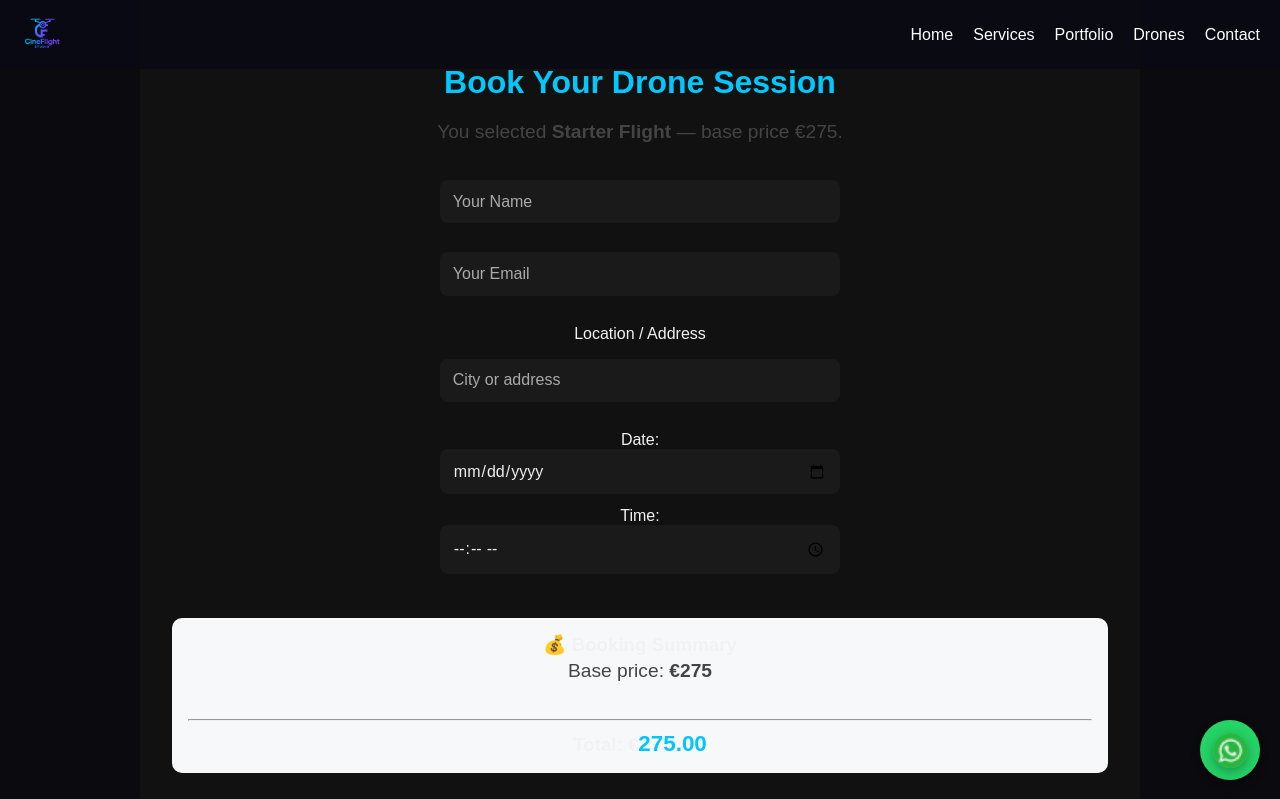
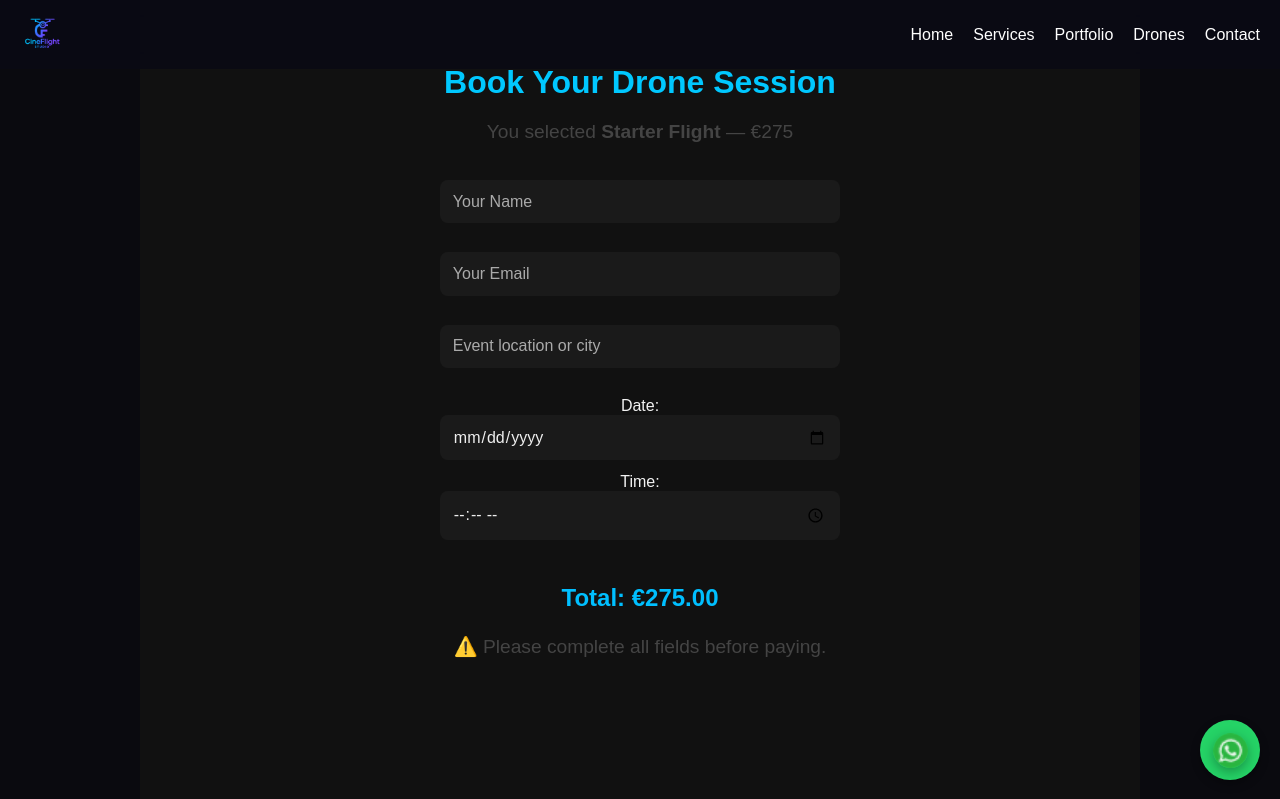
Before and after one commit to CineFlight-studio/cineflightstudio, a React (Vite) app: page /booking in a window 1280 px wide. Shown: the top 799 px of the page. Built offline with nearby package versions, Linux system fonts and the light colour scheme.

Commit message:
Updated booking page

```diff
--- a/src/pages/Booking.jsx
+++ b/src/pages/Booking.jsx
@@ -8,16 +8,15 @@ function Booking() {
   const query = new URLSearchParams(location.search)
 
   const packageName = query.get("package") || "Starter Flight"
-  const priceFromQuery = query.get("price")
-  const travelFromQuery = parseFloat(query.get("travelKm")) || 0
+  const priceFromQuery = parseFloat(query.get("price")) || null
   const summary = query.get("summary") ? JSON.parse(decodeURIComponent(query.get("summary"))) : null
 
-  // 🎯 Base price table
+  // 🎯 Base prices
   const PACKAGE_PRICES = {
     "Starter Flight": 275,
     "Cinematic Premium": 650,
     "Commercial Production": 1350,
-    "Custom Project": priceFromQuery ? parseFloat(priceFromQuery) : 30,
+    "Custom Project": priceFromQuery || 30,
   }
 
   const BASE_LOCATION = "Kastanjestraat 9, 5922 CA, Venlo, Netherlands"
@@ -33,50 +32,45 @@ function Booking() {
     location: "",
   })
 
-  const [distanceKm, setDistanceKm] = useState(travelFromQuery || null)
+  const [distanceKm, setDistanceKm] = useState(null)
   const [travelFee, setTravelFee] = useState(0)
   const [totalPrice, setTotalPrice] = useState(PACKAGE_PRICES[packageName])
   const [canPay, setCanPay] = useState(false)
   const [paid, setPaid] = useState(false)
 
-  // 🧩 Validate form before payment
+  // ✅ Validate form before allowing payment
   useEffect(() => {
-    const { name, email, service, date, time, location } = formData
-    const valid = name && email && service && date && time && location
-    setCanPay(valid)
+    const { name, email, date, time, location } = formData
+    setCanPay(!!(name && email && date && time && location))
   }, [formData])
 
-  // 💶 Recalculate total when distance changes
+  // 💶 Calculate total
   useEffect(() => {
-    const base = PACKAGE_PRICES[packageName]
-    const km = distanceKm ? parseFloat(distanceKm) : 0
-    const extra = km > INCLUDED_KM ? (km - INCLUDED_KM) * PRICE_PER_KM : 0
+    const base = PACKAGE_PRICES[packageName] || 0
+    const extra = distanceKm && distanceKm > INCLUDED_KM ? (distanceKm - INCLUDED_KM) * PRICE_PER_KM : 0
     setTravelFee(extra)
     setTotalPrice((base + extra).toFixed(2))
   }, [distanceKm, packageName])
 
-  // 📍 Handle input change
   const handleChange = (e) => {
     const { name, value } = e.target
     setFormData((prev) => ({ ...prev, [name]: value }))
   }
 
-  // 🌍 Get distance using Nominatim API
+  // 🌍 Distance via Nominatim
   const handleLocationBlur = async () => {
-    if (!formData.location || packageName === "Custom Project") return // Custom already includes travel
+    if (!formData.location) return
     try {
-      const baseResp = await fetch(
+      const [baseData] = await fetch(
         `https://nominatim.openstreetmap.org/search?format=json&q=${encodeURIComponent(BASE_LOCATION)}`
-      )
-      const userResp = await fetch(
+      ).then((r) => r.json())
+
+      const [userData] = await fetch(
         `https://nominatim.openstreetmap.org/search?format=json&q=${encodeURIComponent(formData.location)}`
-      )
-
-      const [baseData] = await baseResp.json()
-      const [userData] = await userResp.json()
+      ).then((r) => r.json())
 
       if (baseData && userData) {
-        const R = 6371 // Earth radius (km)
+        const R = 6371
         const dLat = ((userData.lat - baseData.lat) * Math.PI) / 180
         const dLon = ((userData.lon - baseData.lon) * Math.PI) / 180
         const a =
@@ -86,12 +80,9 @@ function Booking() {
             Math.sin(dLon / 2) ** 2
         const c = 2 * Math.atan2(Math.sqrt(a), Math.sqrt(1 - a))
         const dist = R * c
-        setDistanceKm(dist.toFixed(1))
-      } else {
-        setDistanceKm(null)
-      }
-    } catch (err) {
-      console.error("Error fetching distance:", err)
+        setDistanceKm(parseFloat(dist.toFixed(1)))
+      } else setDistanceKm(null)
+    } catch {
       setDistanceKm(null)
     }
   }
@@ -100,7 +91,8 @@ function Booking() {
     <section className="page-section">
       <h2>Book Your Drone Session</h2>
       <p>
-        You selected <strong>{packageName}</strong> — base price €{PACKAGE_PRICES[packageName]}.
+        You selected <strong>{packageName}</strong>
+        {PACKAGE_PRICES[packageName] ? ` — €${PACKAGE_PRICES[packageName]}` : ""}
       </p>
 
       {!paid ? (
@@ -123,11 +115,10 @@ function Booking() {
               required
             />
 
-            <label>Location / Address</label>
             <input
               type="text"
               name="location"
-              placeholder="City or address"
+              placeholder="Event location or city"
               value={formData.location}
               onChange={handleChange}
               onBlur={handleLocationBlur}
@@ -158,30 +149,20 @@ function Booking() {
             </div>
           </form>
 
-          {/* PRICE SUMMARY */}
-          <div
-            className="price-summary"
-            style={{
-              marginTop: "1rem",
-              padding: "1rem",
-              borderRadius: "10px",
-              background: "#f6f8fa",
-            }}
-          >
-            <h3>💰 Booking Summary</h3>
-            <p>Base price: <strong>€{PACKAGE_PRICES[packageName]}</strong></p>
-            {distanceKm !== null && (
-              <>
-                <p>📍 Estimated distance: <strong>{distanceKm} km</strong></p>
-                <p>🚗 Travel fee: <strong>€{travelFee.toFixed(2)}</strong></p>
-              </>
+          {/* PRICE DISPLAY - clean version */}
+          <div style={{ marginTop: "1.5rem", textAlign: "center" }}>
+            {distanceKm && (
+              <p style={{ marginBottom: "0.3rem" }}>
+                📍 <strong>{distanceKm} km</strong> from studio — travel fee €{travelFee.toFixed(2)}
+              </p>
             )}
-            <hr style={{ margin: "10px 0" }} />
-            <h3>Total: €<span className="price-highlight">{totalPrice}</span></h3>
+            <h3 style={{ fontSize: "1.5rem", color: "#00BFFF" }}>
+              Total: €{!isNaN(totalPrice) ? totalPrice : "0.00"}
+            </h3>
           </div>
 
           {/* PAYPAL */}
-          <div style={{ marginTop: "1.5rem" }}>
+          <div style={{ marginTop: "1.2rem" }}>
             <PayPalScriptProvider
               options={{
                 "client-id": "AX5GzYOdK1JnKpoof6T-tRxXYpl_sX5NkpO9p2k0iuP2BNl8GFsqkfAIeeZ-MZtGBbDl-Vew1xeFhixf",
@@ -210,7 +191,7 @@ function Booking() {
 
             {!canPay && (
               <p className="warning-text">
-                ⚠️ Please complete all fields before proceeding to payment.
+                ⚠️ Please complete all fields before paying.
               </p>
             )}
           </div>
@@ -219,12 +200,10 @@ function Booking() {
         <div>
           <h3>✅ Payment Successful!</h3>
           <p>
-            Thank you, {formData.name}! Your booking for{" "}
-            <strong>{formData.service}</strong> on{" "}
-            <strong>{formData.date}</strong> at{" "}
-            <strong>{formData.time}</strong> is confirmed.
+            Thank you, {formData.name}! Your <strong>{formData.service}</strong> on{" "}
+            <strong>{formData.date}</strong> at <strong>{formData.time}</strong> is confirmed.
           </p>
-          <p>We’ll contact you soon to confirm travel details to {formData.location}.</p>
+          <p>We’ll contact you soon with final details for {formData.location}.</p>
         </div>
       )}
     </section>
```
